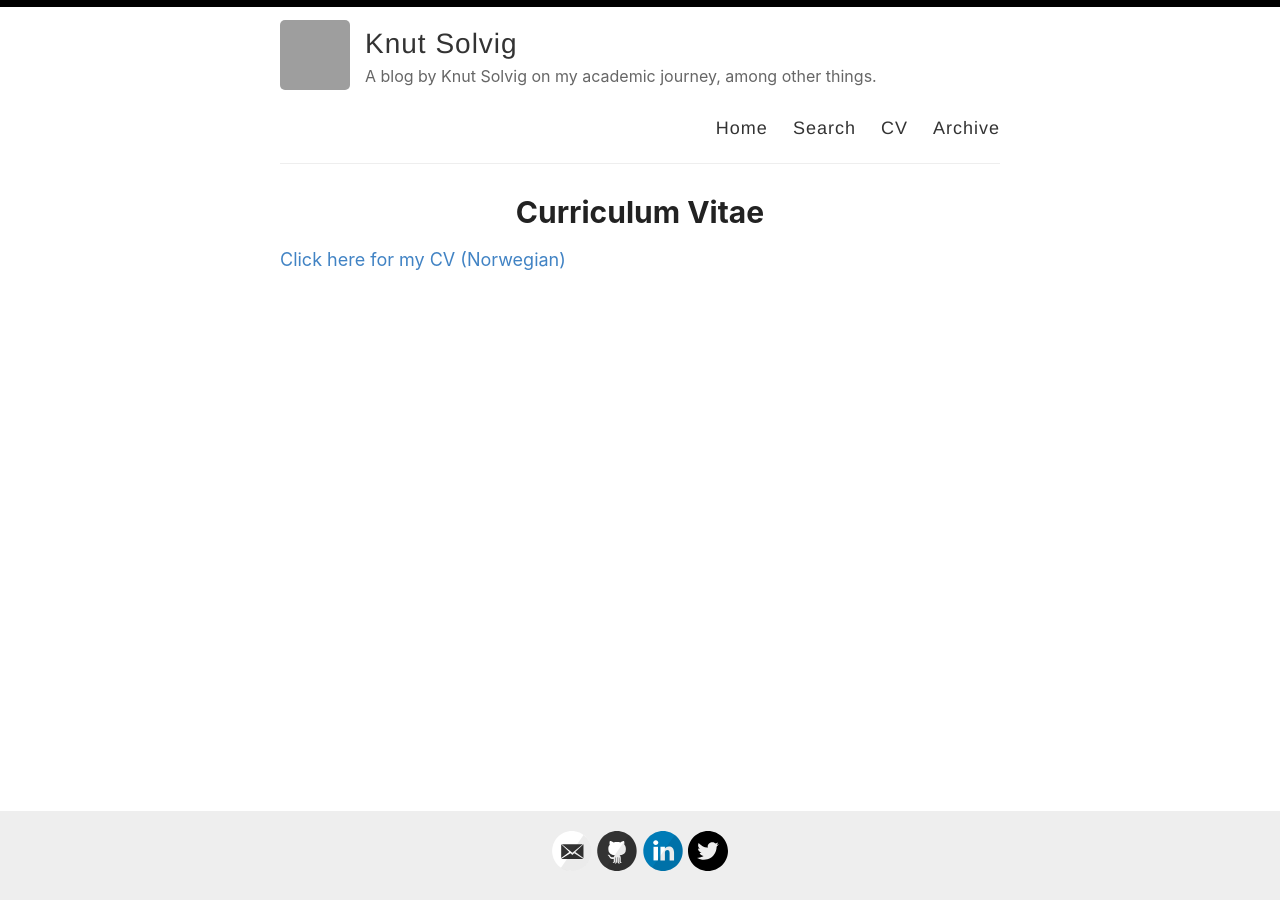
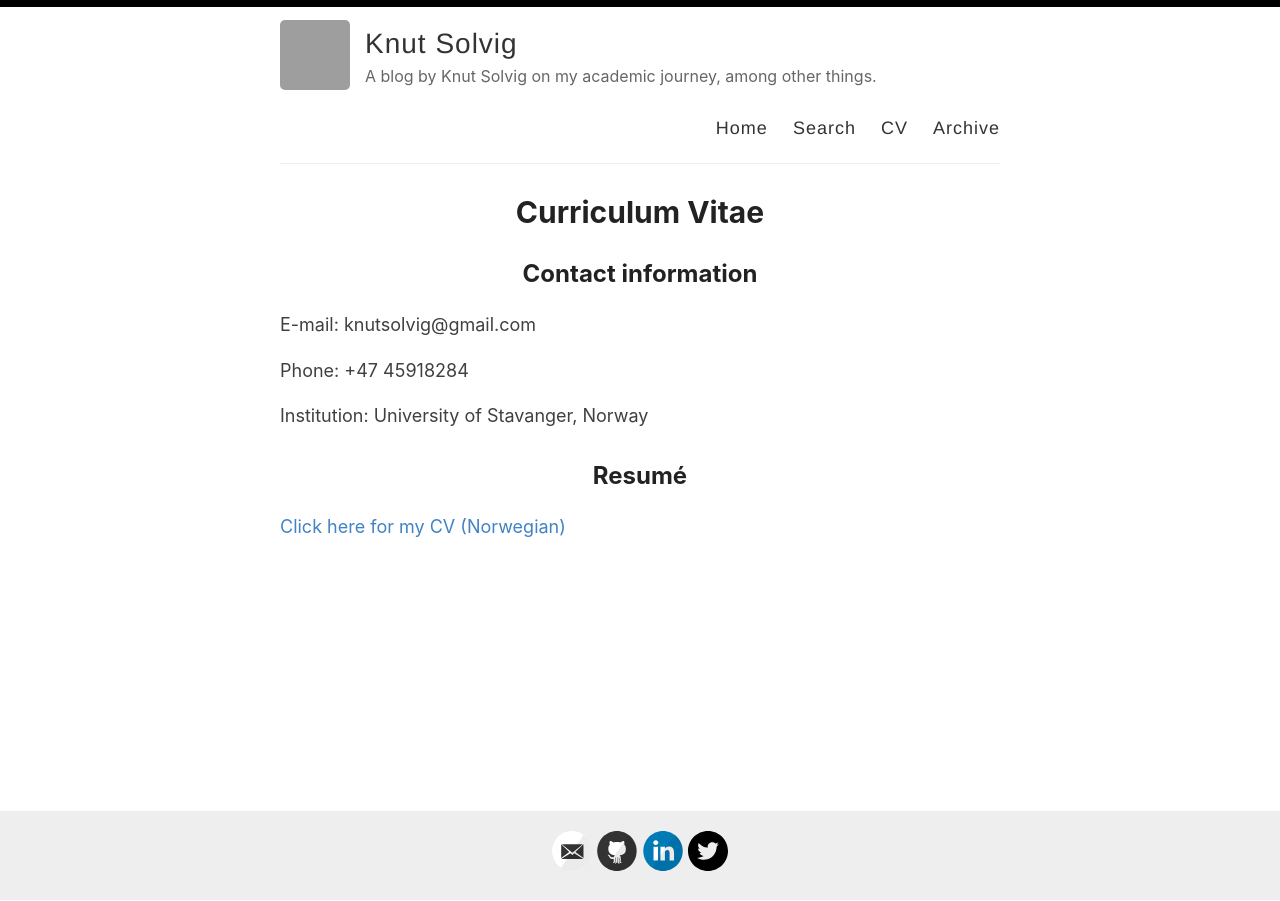
Before and after one commit to KnutSolvig/knutsolvig.github.io, a Jekyll site: the page built from _pages/about.md, in a window 1280 px wide. Built offline with Jekyll 4.4.1, drawn with Linux system fonts in a browser that asks for light colours; grey boxes are pictures that could not be loaded.

Commit message:
Added contact information

```diff
--- a/_pages/about.md
+++ b/_pages/about.md
@@ -4,4 +4,13 @@ title: Curriculum Vitae
 permalink: /resume/
 ---
 
+## Contact information
+
+E-mail: knutsolvig@gmail.com
+
+Phone: +47 45918284
+
+Institution: University of Stavanger, Norway
+
+## Resumé
 [Click here for my CV (Norwegian)](https://drive.google.com/file/d/1KwBKTFPT7gIirGezrVMYjWH76AzicBbT/view?usp=sharing)
```
